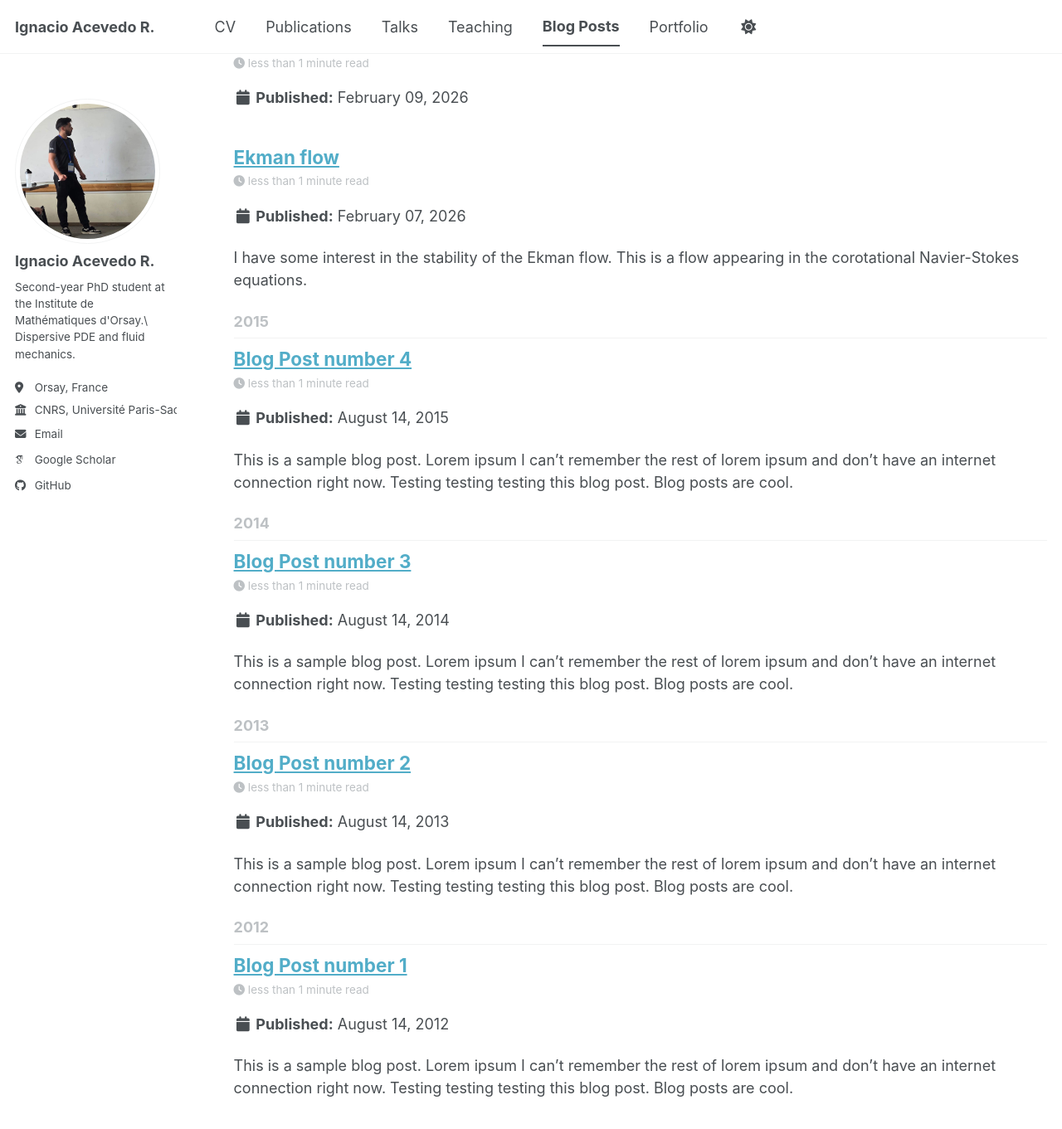
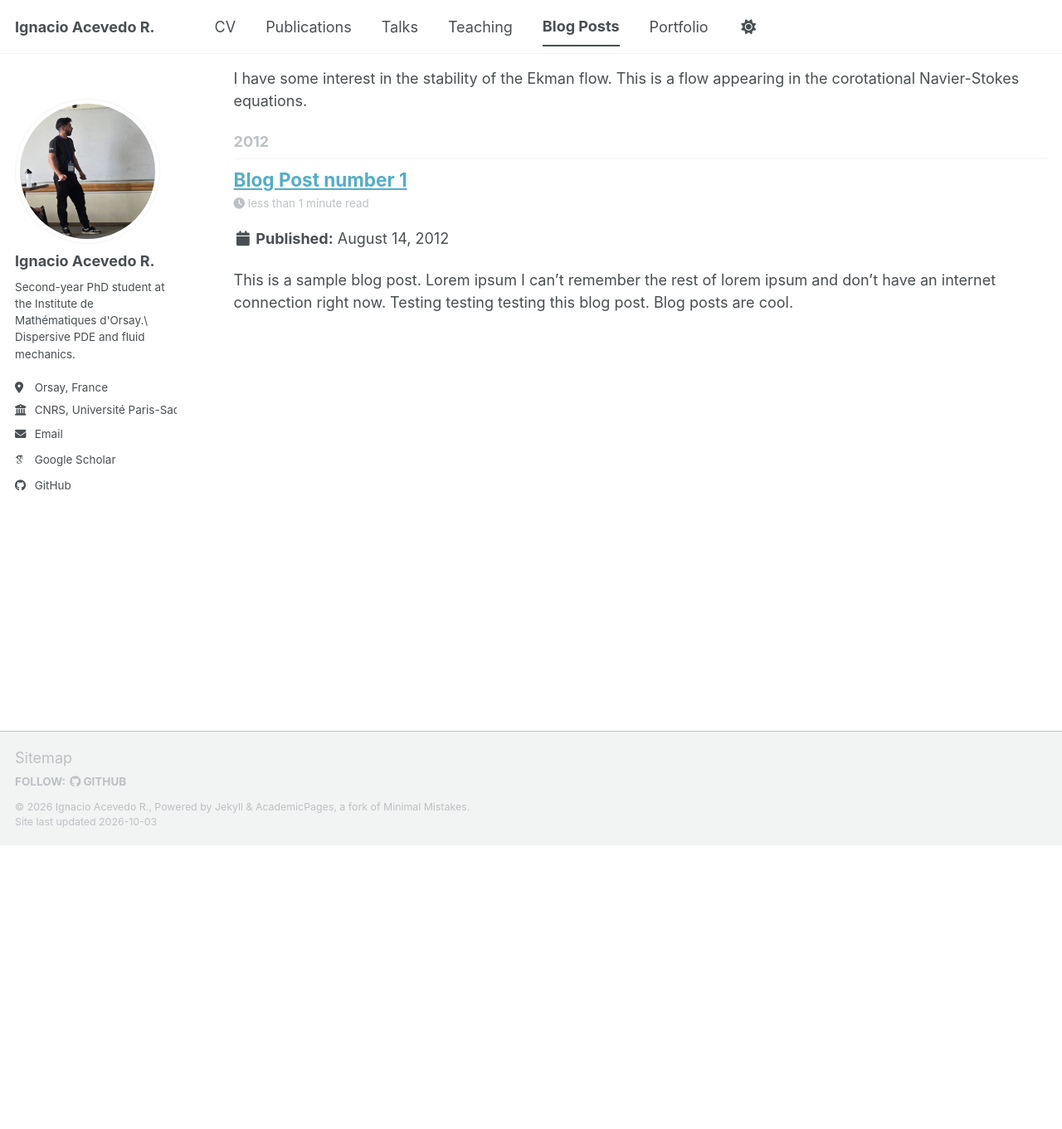
Before and after one commit to IgnacioAcevR/ignacioacevr.github.io, a Jekyll site: the page built from _pages/year-archive.html, in a window 1280 px wide and 1400 px high, scrolled down 381 px. Shown: the top 1361 px of the window at 83% size. Built offline with Jekyll 4.4.1, drawn with Linux system fonts in a browser that asks for light colours; some web fonts are replaced; a script bundle is joined from its source files by our own code; library files that are not in the unit come from our copies; some of the changed text lies outside the part shown.

Commit message:
minor changes, delate useless files

```diff
--- a/_pages/publications.html
+++ b/_pages/publications.html
@@ -5,14 +5,10 @@
 author_profile: true
 ---
 
-<p style="font-size: 1.05em; color: #555; margin-bottom: 1.5em;">
+<p style="font-size: 1.05em; margin-bottom: 1.5em;">
   Below you can find my preprints, journal articles, and research reports. For indexed reviews, co-author graphs, and complete publication tracking, you can also view my
   <a href="https://zbmath.org/authors/?q=ignacio+acevedo" target="_blank">zbMATH Open profile</a>.
 </p>
-
-{% if site.author.googlescholar %}
-  <div class="wordwrap">You can also find my articles on <a href="{{site.author.googlescholar}}">my Google Scholar profile</a>.</div>
-{% endif %}
 
 {% include base_path %}
 
--- a/_posts/2013-08-14-blog-post-2.md
+++ /dev/null
@@ -1,20 +0,0 @@
----
-title: 'Blog Post number 2'
-date: 2013-08-14
-permalink: /posts/2013/08/blog-post-2/
-tags:
-  - cool posts
-  - category1
-  - category2
----
-
-This is a sample blog post. Lorem ipsum I can't remember the rest of lorem ipsum and don't have an internet connection right now. Testing testing testing this blog post. Blog posts are cool.
-
-Headings are cool
-======
-
-You can have many headings
-======
-
-Aren't headings cool?
-------
--- a/_posts/2014-08-14-blog-post-3.md
+++ /dev/null
@@ -1,20 +0,0 @@
----
-title: 'Blog Post number 3'
-date: 2014-08-14
-permalink: /posts/2014/08/blog-post-3/
-tags:
-  - cool posts
-  - category1
-  - category2
----
-
-This is a sample blog post. Lorem ipsum I can't remember the rest of lorem ipsum and don't have an internet connection right now. Testing testing testing this blog post. Blog posts are cool.
-
-Headings are cool
-======
-
-You can have many headings
-======
-
-Aren't headings cool?
-------
--- a/_posts/2026-02-07-blog-post-1.md
+++ b/_posts/2026-02-07-blog-Ekman.md
@@ -1,7 +1,7 @@
 ---
 title: 'Ekman flow'
 date: 2026-02-07
-permalink: /posts/2026/02/blog-post-1/
+permalink: /posts/2026/02/blog-Ekman/
 tags:
   - cool posts
   - category1
--- a/_posts/2199-01-01-future-post.md
+++ /dev/null
@@ -1,11 +0,0 @@
----
-title: 'Future Blog Post'
-date: 2199-01-01
-permalink: /posts/2012/08/blog-post-4/
-tags:
-  - cool posts
-  - category1
-  - category2
----
-
-This post will show up by default. To disable scheduling of future posts, edit `config.yml` and set `future: false`.
```
Also changed, not shown: _posts/2015-08-14-blog-post-4.md (deleted, +0 -20 lines), _teaching/2015-spring-teaching-2.md (deleted, +0 -20 lines).
